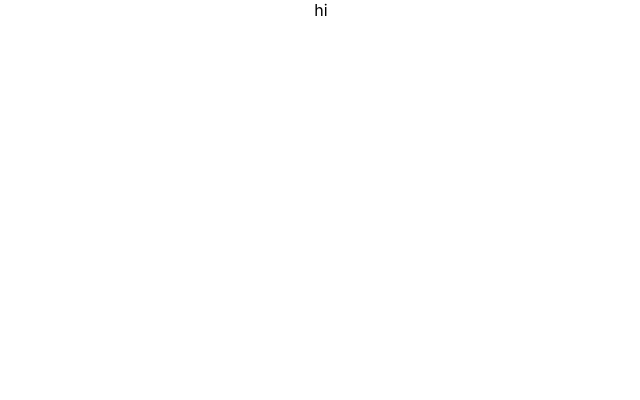
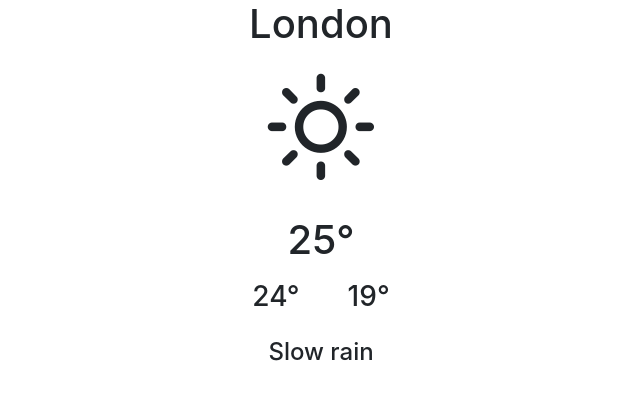
Before and after one commit to RenGVZ/react-weather-tut, a React (Create React App) app: page / in a window 1280 px wide. Shown: the top 400 px of the page, without its empty margins (319-959 px from the left). Built offline with nearby package versions, Linux system fonts and the light colour scheme; no server answers.

Commit message:
figured out how to use api call to get right info and hid key

```diff
--- a/package.json
+++ b/package.json
@@ -6,9 +6,11 @@
     "@testing-library/jest-dom": "^4.2.4",
     "@testing-library/react": "^9.3.2",
     "@testing-library/user-event": "^7.1.2",
+    "bootstrap": "^4.5.2",
     "react": "^16.13.1",
     "react-dom": "^16.13.1",
-    "react-scripts": "3.4.3"
+    "react-scripts": "3.4.3",
+    "weather-icons": "git+https://github.com/erikflowers/weather-icons.git"
   },
   "scripts": {
     "start": "react-scripts start",
--- a/src/App.js
+++ b/src/App.js
@@ -1,12 +1,33 @@
-import React from 'react';
+import React, { Component } from 'react';
 import './App.css';
 
-function App() {
-  return (
-    <div className="App">
-      hi
-    </div>
-  );
+import 'bootstrap/dist/css/bootstrap.min.css';
+import 'weather-icons/css/weather-icons.css'
+import Weather from './components/weather_component';
+import key from './key';
+
+class App extends Component {
+  constructor(){
+    super();
+    this.state = {};
+    this.getWeather();
+  }
+
+  getWeather = async () => {
+    const apiCall = await fetch(`http://api.openweathermap.org/data/2.5/weather?q=tokyo&appid=${key}`);
+
+    const response = await apiCall.json();
+
+    console.log(response.coord.lon);
+  }
+
+  render() {
+    return(
+      <div className="App">
+        <Weather />
+      </div>
+    );
+  }
 }
 
 export default App;
--- /dev/null
+++ b/src/components/weather_component.jsx
@@ -0,0 +1,31 @@
+import React from 'react';
+
+const Weather = () => {
+  return(
+    <div className="container">
+      <div className="cards">
+        <h1>London</h1>
+        <h5 className="py-4">
+          <i className="wi wi-day-sunny display-1"></i>
+        </h5>
+        <h1 className="py-2">25&deg;</h1>
+        {/** show maxx and min */}
+        {minmaxTemp(24, 19)}
+        <h4 className="py-3">
+          Slow rain
+        </h4>
+      </div>
+    </div>
+  );
+}
+
+function minmaxTemp(min,max) {
+  return (
+    <h3>
+      <span className="px-4">{min}&deg;</span>
+      <span className="px-4">{max}&deg;</span>
+    </h3>
+  )
+}
+
+export default Weather;
```
Also changed, not shown: 2 other files (tests, documents, lock files or other folders).
